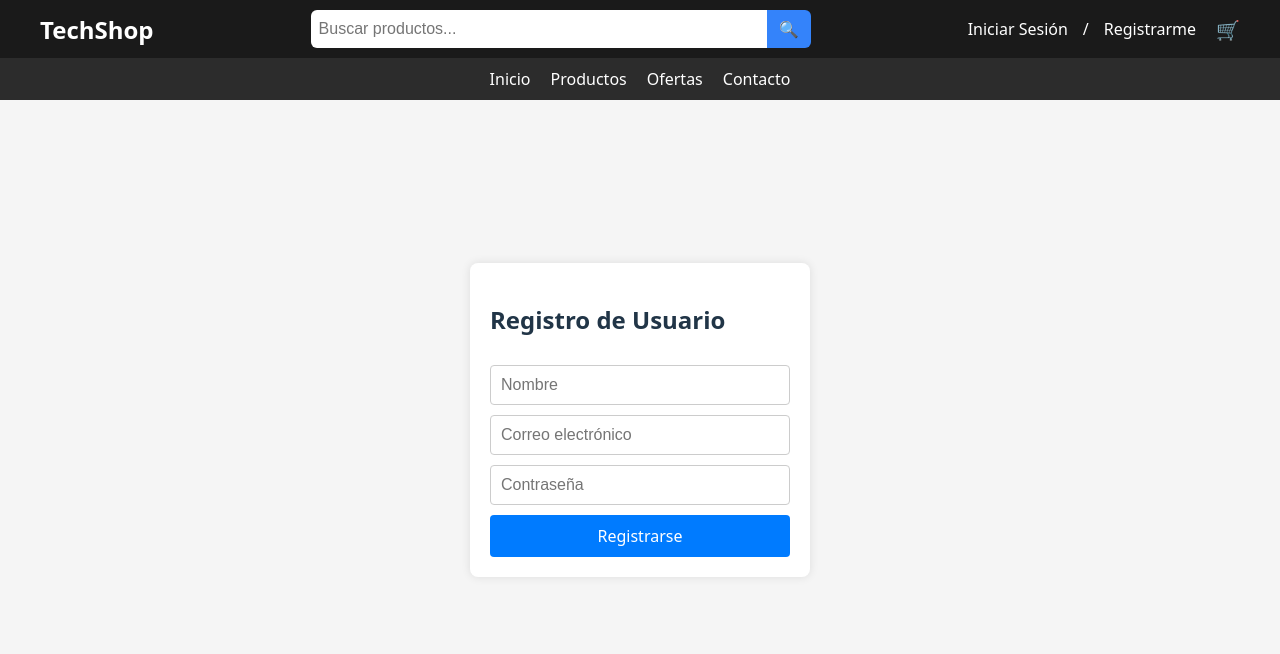
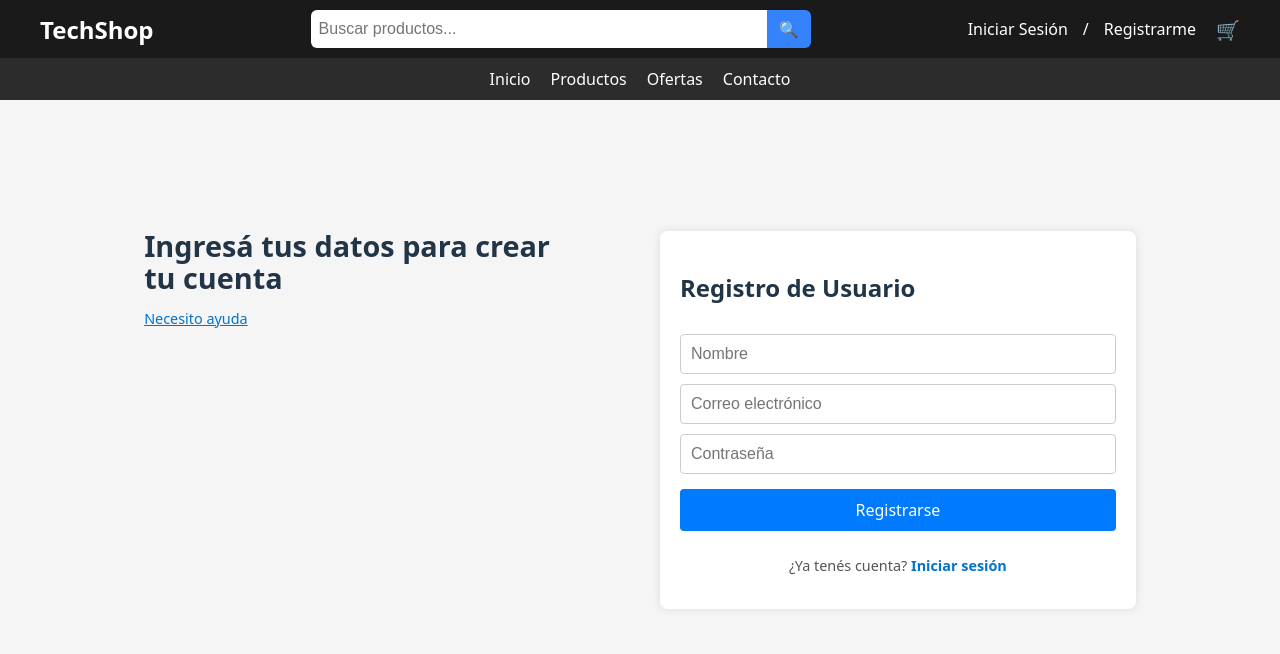
Before and after one commit to melanyS1/TPO-API-FINAL, a React (Vite) app in the folder TPO-API/: page /register in a window 1280 px wide. Shown: the top 654 px of the page. Built offline with nearby package versions, Linux system fonts and the light colour scheme.

Commit message:
correccion del login y register

```diff
--- a/TPO-API/src/pages/Login/LoginUser.css
+++ b/TPO-API/src/pages/Login/LoginUser.css
@@ -1,21 +1,53 @@
 .login-page {
   display: flex;
-  justify-content: flex-end;
+  justify-content: center;
   align-items: center;
   height: 80vh;
-  padding-right: 50px;
   background-color: #f5f5f5;
+  padding: 0 50px;
+}
+
+.login-container {
+  display: flex;
+  align-items: flex-start;
+  gap: 80px;
+  width: 100%;
+  max-width: 1000px;
+}
+
+.login-left {
+  flex: 1;
+  display: flex;
+  flex-direction: column;
+  justify-content: flex-start;
+  text-align: left;
+  margin-top: -20px;
+}
+
+.login-left h1 {
+  font-size: 1.8rem;
+  margin-bottom: 10px;
+}
+
+.help-link {
+  font-size: 0.9rem;
+  color: #0074cc;
+  cursor: pointer;
+  text-decoration: underline;
+  margin-top: 5px;
 }
 
 .login-form {
+  flex: 1;
   display: flex;
   flex-direction: column;
-  width: 300px;
+  width: 320px;
   gap: 10px;
   padding: 20px;
   background-color: white;
   border-radius: 8px;
   box-shadow: 0 0 10px rgba(0, 0, 0, 0.1);
+  margin-left: 20px;
 }
 
 .login-form input,
@@ -27,7 +59,7 @@
 }
 
 .login-form button {
-  background-color: #28a745;
+  background-color: #3483fa;
   color: white;
   cursor: pointer;
   border: none;
@@ -35,7 +67,23 @@
 }
 
 .login-form button:hover {
-  background-color: #1e7e34;
+  background-color: #3483fa;
+}
+
+.google-btn {
+  background-color: #4285f4;
+  color: white;
+  border: none;
+  padding: 10px;
+  font-size: 1rem;
+  border-radius: 4px;
+  margin-top: 10px;
+  width: 100%;
+  cursor: pointer;
+}
+
+.google-btn:hover {
+  background-color: #357ae8;
 }
 
 .register-text {
@@ -54,45 +102,3 @@
 .register-link:hover {
   text-decoration: underline;
 }
-
-.login-container {
-  display: flex;
-  background-color: transparent;
-  gap: 40px;
-}
-
-.login-left {
-  display: flex;
-  flex-direction: column;
-  justify-content: center;
-  max-width: 400px;
-}
-
-.login-left h1 {
-  font-size: 1.8rem;
-  margin-bottom: 10px;
-}
-
-.help-link {
-  font-size: 0.9rem;
-  color: #0074cc;
-  cursor: pointer;
-  text-decoration: underline;
-  margin-top: 5px;
-}
-
-.google-btn {
-  background-color: #4285f4;
-  color: white;
-  border: none;
-  padding: 10px;
-  font-size: 1rem;
-  border-radius: 4px;
-  margin-top: 10px;
-  width: 110%;
-  cursor: pointer;
-}
-
-.google-btn:hover {
-  background-color: #357ae8;
-}
--- a/TPO-API/src/pages/Login/LoginUser.jsx
+++ b/TPO-API/src/pages/Login/LoginUser.jsx
@@ -30,7 +30,7 @@ const LoginUser = () => {
     <div className="login-page">
       <div className="login-container">
         <div className="login-left">
-          <h1>Ingresá tu e-mail o teléfono para iniciar sesión</h1>
+          <h1>Ingresá tu e-mail para iniciar sesión</h1>
           <p className="help-link">Necesito ayuda</p>
         </div>
 
--- a/TPO-API/src/pages/Register/RegisterUser.css
+++ b/TPO-API/src/pages/Register/RegisterUser.css
@@ -4,17 +4,51 @@
   align-items: center;
   height: 80vh;
   background-color: #f5f5f5;
+  padding: 0 20px;
+}
+
+.register-container {
+  display: flex;
+  align-items: flex-start;
+  gap: 60px;
+}
+
+.register-left {
+  flex: 1;
+  display: flex;
+  flex-direction: column;
+  justify-content: flex-start;
+  text-align: left;
+  margin-top: -20px;
+
+
+}
+
+.register-left h1 {
+  font-size: 1.8rem;
+  margin-bottom: 10px;
+}
+
+.help-link {
+  font-size: 0.9rem;
+  color: #0074cc;
+  cursor: pointer;
+  text-decoration: underline;
+  margin-top: 5px;
+
 }
 
 .register-form {
+  flex: 1;
   display: flex;
   flex-direction: column;
-  width: 300px;
+  width: 320px;
   gap: 10px;
   padding: 20px;
   background-color: white;
   border-radius: 8px;
-  box-shadow: 0 0 10px rgba(0, 0, 0, 0.1);
+  box-shadow: 0 0 10px rgba(0,0,0,0.1);
+  margin-left: 20px;
 }
 
 .register-form input,
@@ -30,8 +64,26 @@
   color: white;
   cursor: pointer;
   border: none;
+  margin-top: 5px;
 }
 
 .register-form button:hover {
   background-color: #0056b3;
 }
+
+.login-text {
+  text-align: center;
+  margin-top: 15px;
+  font-size: 0.9rem;
+  color: #555;
+}
+
+.login-link {
+  color: #0074cc;
+  font-weight: bold;
+  text-decoration: none;
+}
+
+.login-link:hover {
+  text-decoration: underline;
+}
--- a/TPO-API/src/pages/Register/RegisterUser.jsx
+++ b/TPO-API/src/pages/Register/RegisterUser.jsx
@@ -1,4 +1,5 @@
 import React, { useState } from 'react';
+import { Link } from 'react-router-dom';
 import './RegisterUser.css';
 import { registerUser } from '../../services/api';
 
@@ -28,6 +29,12 @@ const RegisterUser = () => {
 
   return (
     <div className="register-page">
+      <div className="register-container">
+        <div className="register-left">
+          <h1>Ingresá tus datos para crear tu cuenta</h1>
+          <p className="help-link">Necesito ayuda</p>
+        </div>
+
         <form className="register-form" onSubmit={handleSubmit}>
           <h2>Registro de Usuario</h2>
           <input
@@ -55,7 +62,15 @@ const RegisterUser = () => {
             required
           />
           <button type="submit">Registrarse</button>
+
+          <p className="login-text">
+            ¿Ya tenés cuenta?{" "}
+            <Link to="/login" className="login-link">
+              Iniciar sesión
+            </Link>
+          </p>
         </form>
+      </div>
     </div>
   );
 };
```
Lines whose indentation alone changed are shown as unchanged.
